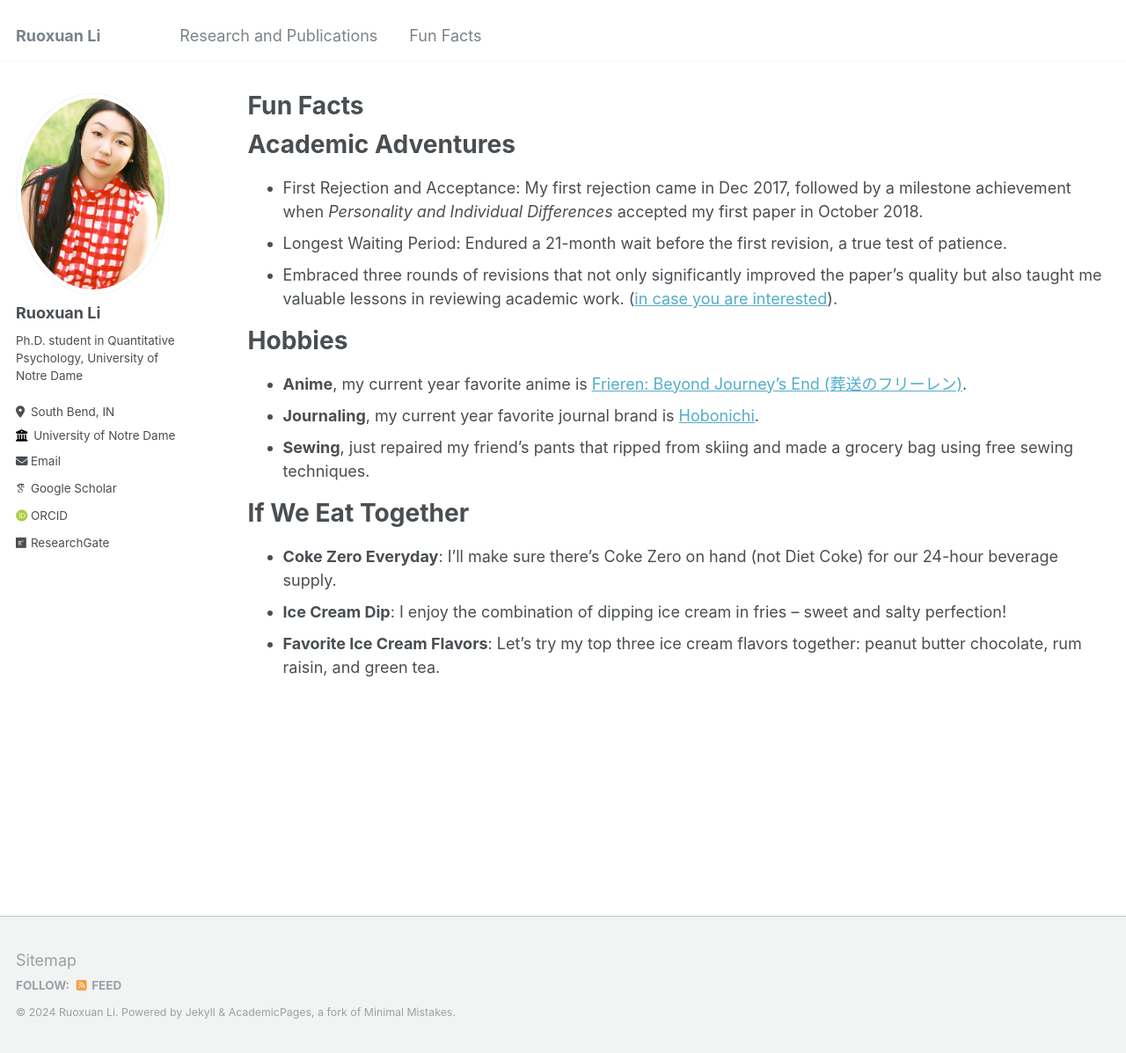
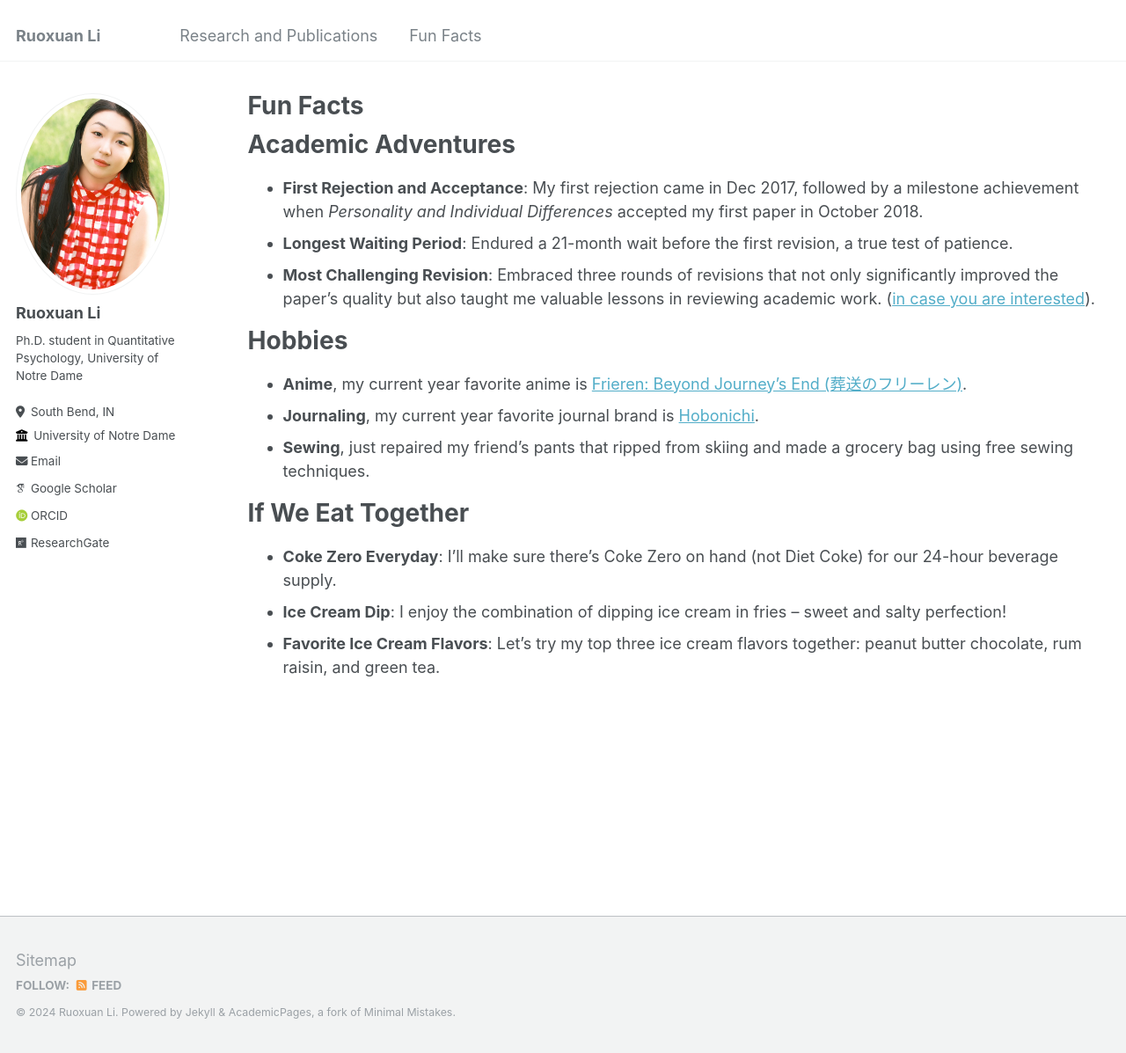
Before and after one commit to Ruoxuan-Li-Roxanne/Ruoxuan-Li-Roxanne.github.io, a Jekyll site: the page built from _pages/funfacts.md, in a window 1280 px wide and 1197 px high. Shown: the whole window at 88% size. Built offline with Jekyll 4.4.1, drawn with Linux system fonts in a browser that asks for light colours; some web fonts are replaced.

Commit message:
Update funfacts.md

```diff
--- a/_pages/funfacts.md
+++ b/_pages/funfacts.md
@@ -7,9 +7,9 @@ author_profile: true
 
 Academic Adventures
 ======
-- First Rejection and Acceptance: My first rejection came in Dec 2017, followed by a milestone achievement when *Personality and Individual Differences* accepted my first paper in October 2018.
-- Longest Waiting Period: Endured a 21-month wait before the first revision, a true test of patience.
-- Embraced three rounds of revisions that not only significantly improved the paper’s quality but also taught me valuable lessons in reviewing academic work. ([in case you are interested](https://link.springer.com/article/10.1007/s10902-019-00192-w)).
+- **First Rejection and Acceptance**: My first rejection came in Dec 2017, followed by a milestone achievement when *Personality and Individual Differences* accepted my first paper in October 2018.
+- **Longest Waiting Period**: Endured a 21-month wait before the first revision, a true test of patience.
+- **Most Challenging Revision**: Embraced three rounds of revisions that not only significantly improved the paper’s quality but also taught me valuable lessons in reviewing academic work. ([in case you are interested](https://link.springer.com/article/10.1007/s10902-019-00192-w)).
 
 Hobbies
 ======
```
